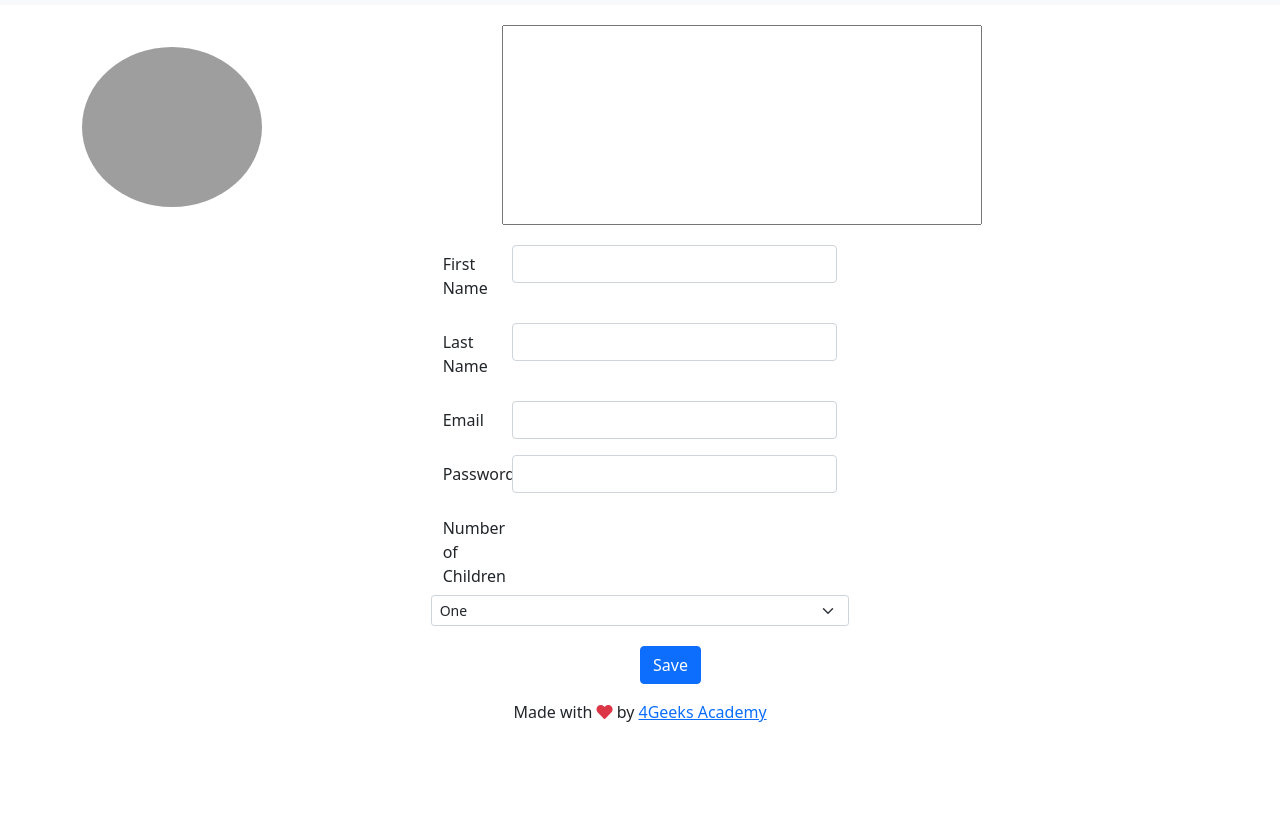
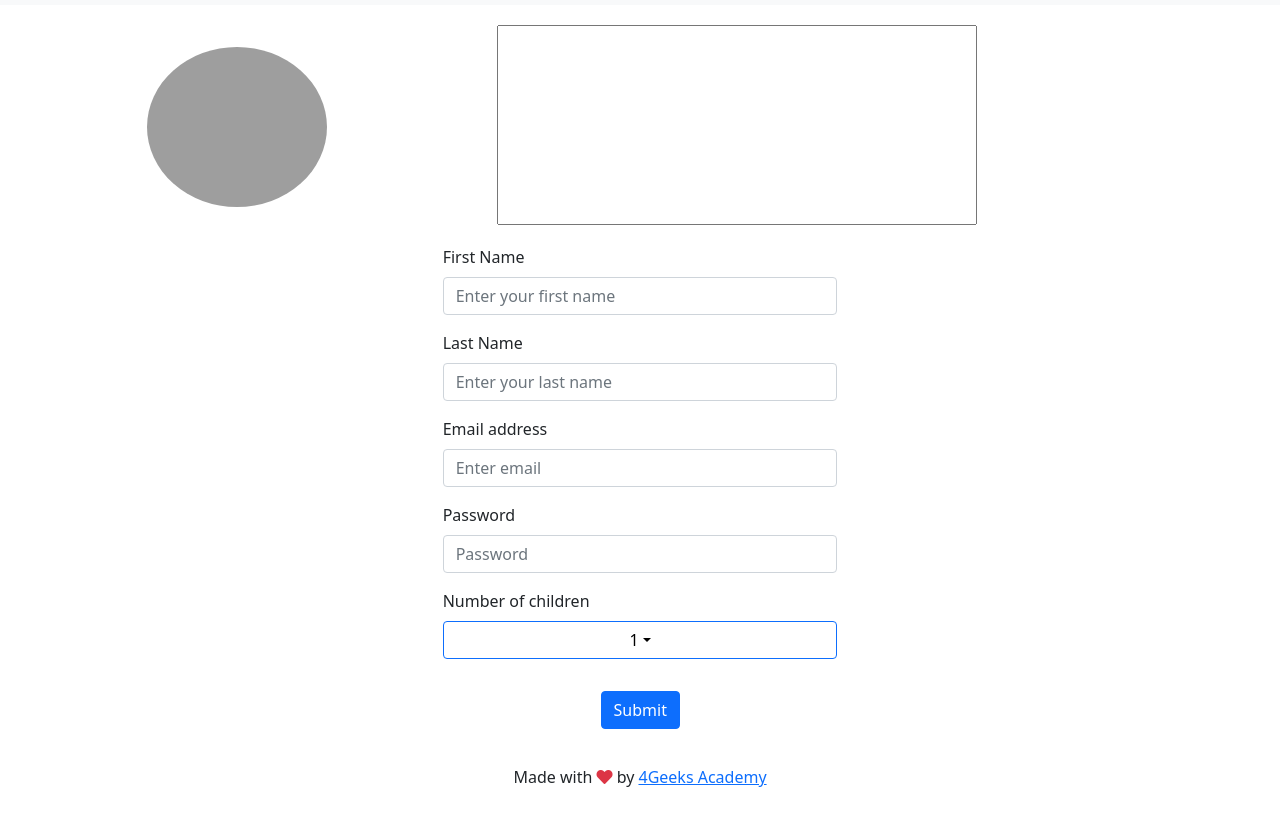
Before and after one commit to nannyhub/NannysHub, a React app: page /parents in a window 1280 px wide. Shown: the part 49-870 px from the top of the page. Before the commit the page ends 805 px from the top, so only its background shows below. Built offline with nearby package versions, Linux system fonts and the light colour scheme; no server answers; grey boxes are pictures that could not be loaded.

Commit message:
fixed the problem with the form

```diff
--- a/package.json
+++ b/package.json
@@ -73,8 +73,10 @@
 		]
 	},
 	"dependencies": {
+		"bootstrap": "^5.1.3",
 		"prop-types": "^15.6.1",
 		"react": "^16.8.4",
+		"react-bootstrap": "^2.2.1",
 		"react-dom": "^16.8.4",
 		"react-polyfills": "0.0.1",
 		"react-router-dom": "^5.2.0"
--- a/src/front/js/pages/parents.js
+++ b/src/front/js/pages/parents.js
@@ -1,11 +1,15 @@
 import React from "react";
 import "../../styles/parents.css";
+import Form from "react-bootstrap/Form";
+import Button from "react-bootstrap/Button";
+import Dropdown from "react-bootstrap/Dropdown";
+import "bootstrap/dist/css/bootstrap.min.css";
 
 const Parents = () => {
   return (
     <>
       <div className="container-fluid">
-        <div className="container">
+        <div className="container-fluid">
           <img
             src="https://previews.123rf.com/images/rosinka79/rosinka791704/rosinka79170400108/77286091-tambov-f%C3%A9d%C3%A9ration-de-russie-21-septembre-2016-portrait-de-la-famille-lego-figurines-d-un-p%C3%A8re-d-une-.jpg"
             id="profile"
@@ -13,74 +17,50 @@ const Parents = () => {
           <input id="bio"></input>
         </div>
         <div className="container fluid justify-content-center col-4" id="form">
-          <form>
-            <div className="row mb-3">
-              <label for="inputfirstname" className="col-sm-2 col-form-label">
-                First Name
-              </label>
-              <div className="col-sm-10">
-                <input
-                  type="firstname"
-                  className="form-control"
-                  id="firstname"
-                ></input>
-              </div>
-            </div>
-            <div className="row mb-3">
-              <label for="inputlastname" className="col-sm-2 col-form-label">
-                Last Name
-              </label>
-              <div className="col-sm-10">
-                <input
-                  type="lastname"
-                  className="form-control"
-                  id="lastname"
-                ></input>
-              </div>
-            </div>
-            <div className="row mb-3">
-              <label for="inputEmail3" className="col-sm-2 col-form-label">
-                Email
-              </label>
-              <div className="col-sm-10">
-                <input
-                  type="email"
-                  className="form-control"
-                  id="inputEmail3"
-                ></input>
-              </div>
-            </div>
-            <div className="row mb-3">
-              <label for="inputpassword" className="col-sm-2 col-form-label">
-                Password
-              </label>
-              <div className="col-sm-10">
-                <input
-                  type="password"
-                  className="form-control"
-                  id="password"
-                ></input>
-              </div>
-            </div>
-            <div className="row mb-3">
-              <label className="col-sm-2 col-form-label" id="children">
-                Number of Children
-              </label>
-              <select
-                className="form-select form-select-sm col-2"
-                aria-label=".form-select-sm example"
-              >
-                <option value="1">One</option>
-                <option value="2">Two</option>
-                <option value="3">Three</option>
-                <option value="more">More</option>
-              </select>
-            </div>
-          </form>
+          <Form>
+            <Form.Group className="mb-3" controlId="formFirst">
+              <Form.Label>First Name</Form.Label>
+              <Form.Control type="first" placeholder="Enter your first name" />
+            </Form.Group>
+            <Form.Group className="mb-3" controlId="formLast">
+              <Form.Label>Last Name</Form.Label>
+              <Form.Control type="last" placeholder="Enter your last name" />
+            </Form.Group>
+
+            <Form.Group className="mb-3" controlId="formBasicEmail">
+              <Form.Label>Email address</Form.Label>
+              <Form.Control type="email" placeholder="Enter email" />
+            </Form.Group>
+
+            <Form.Group className="mb-3" controlId="formBasicPassword">
+              <Form.Label>Password</Form.Label>
+              <Form.Control type="password" placeholder="Password" />
+            </Form.Group>
+            <Form.Group className="mb-3" controlId="formChild">
+              <Form.Label>Number of children</Form.Label>
+              <Dropdown>
+                <Dropdown.Toggle
+                  id="dropdown-button-example1"
+                  className="mb-3 col-12"
+                >
+                  1
+                </Dropdown.Toggle>
+                <Dropdown.Menu id="dropdown">
+                  <Dropdown.Item href="#/action-1" active>
+                    2
+                  </Dropdown.Item>
+                  <Dropdown.Item href="#/action-2">3</Dropdown.Item>
+                  <Dropdown.Item href="#/action-3">More</Dropdown.Item>
+                  <Dropdown.Divider />
+                </Dropdown.Menu>
+              </Dropdown>
+            </Form.Group>
+
+            <Button variant="primary" type="submit" id="button">
+              Submit
+            </Button>
+          </Form>
         </div>
-        <button type="button" className="btn btn-primary" id="button">
-          Save
-        </button>
       </div>
     </>
   );
--- a/src/front/styles/parents.css
+++ b/src/front/styles/parents.css
@@ -2,11 +2,12 @@
   width: 180px;
   height: 160px;
   border-radius: 50%;
+  margin-left: 10%;
 }
 
 #bio {
   margin-top: 20px;
-  margin-left: 240px;
+  margin-left: 170px;
   width: 480px;
   height: 200px;
 }
@@ -16,11 +17,11 @@
   margin-bottom: 20px;
   font-size: medium;
 }
-
-#children {
-  margin-right: 20%;
+#dropdown-button-example1 {
+  background-color: white;
+  color: black;
 }
 #button {
   display: block;
-  margin-left: 50%;
+  margin-left: 40%;
 }
```
Also changed, not shown: 1 other file.
